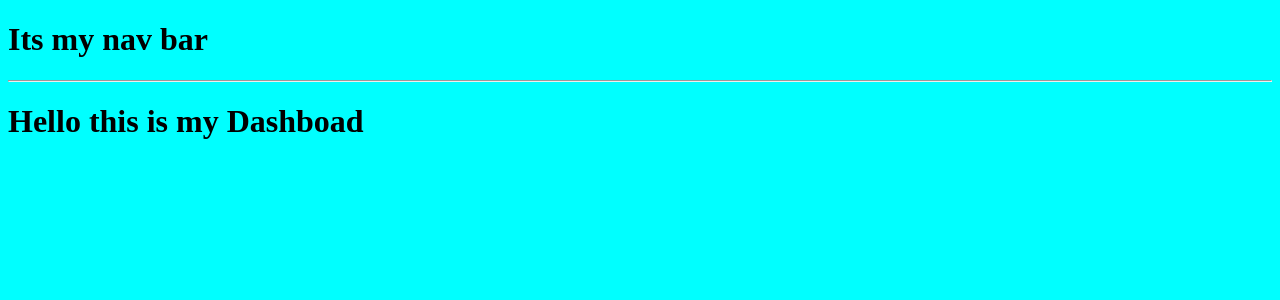
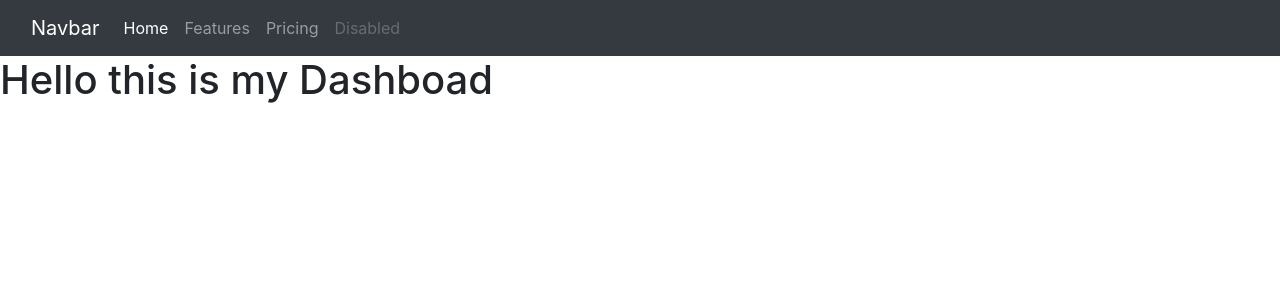
Before and after one commit to Kiash254/django-full-demo, a Django app: page / in a window 1280 px wide. Shown: the top 300 px of the page. Run offline with Django 4.2, Linux system fonts and the light colour scheme.

Commit message:
second commit

```diff
--- a/frontend/templates/base.html
+++ b/frontend/templates/base.html
@@ -6,6 +6,7 @@
     <meta http-equiv="X-UA-Compatible" content="IE=edge">
     <meta name="viewport" content="width=device-width, initial-scale=1.0">
     <link rel="stylesheet" href="{% static 'css/main.css' %}">
+    <link rel="stylesheet" href="https://cdn.jsdelivr.net/npm/bootstrap@4.3.1/dist/css/bootstrap.min.css" integrity="sha384-ggOyR0iXCbMQv3Xipma34MD+dH/1fQ784/j6cY/iJTQUOhcWr7x9JvoRxT2MZw1T" crossorigin="anonymous">
     <title>Document</title>
 </head>
 <body>
@@ -14,5 +15,9 @@
 
 
     {% endblock %}
+
+    <script src="https://code.jquery.com/jquery-3.3.1.slim.min.js" integrity="sha384-q8i/X+965DzO0rT7abK41JStQIAqVgRVzpbzo5smXKp4YfRvH+8abtTE1Pi6jizo" crossorigin="anonymous"></script>
+    <script src="https://cdn.jsdelivr.net/npm/popper.js@1.14.7/dist/umd/popper.min.js" integrity="sha384-UO2eT0CpHqdSJQ6hJty5KVphtPhzWj9WO1clHTMGa3JDZwrnQq4sF86dIHNDz0W1" crossorigin="anonymous"></script>
+    <script src="https://cdn.jsdelivr.net/npm/bootstrap@4.3.1/dist/js/bootstrap.min.js" integrity="sha384-JjSmVgyd0p3pXB1rRibZUAYoIIy6OrQ6VrjIEaFf/nJGzIxFDsf4x0xIM+B07jRM" crossorigin="anonymous"></script>
 </body>
 </html>
--- a/frontend/templates/navbar.html
+++ b/frontend/templates/navbar.html
@@ -1,2 +1,24 @@
-<h1>Its my nav bar</h1>
-<hr>
+<nav class="navbar navbar-expand-lg navbar-dark bg-dark">
+    <div class="container-fluid">
+      <a class="navbar-brand" href="#">Navbar</a>
+      <button class="navbar-toggler" type="button" data-bs-toggle="collapse" data-bs-target="#navbarNav" aria-controls="navbarNav" aria-expanded="false" aria-label="Toggle navigation">
+        <span class="navbar-toggler-icon"></span>
+      </button>
+      <div class="collapse navbar-collapse" id="navbarNav">
+        <ul class="navbar-nav">
+          <li class="nav-item">
+            <a class="nav-link active" aria-current="page" href="#">Home</a>
+          </li>
+          <li class="nav-item">
+            <a class="nav-link" href="#">Features</a>
+          </li>
+          <li class="nav-item">
+            <a class="nav-link" href="#">Pricing</a>
+          </li>
+          <li class="nav-item">
+            <a class="nav-link disabled" href="#" tabindex="-1" aria-disabled="true">Disabled</a>
+          </li>
+        </ul>
+      </div>
+    </div>
+  </nav>
```
